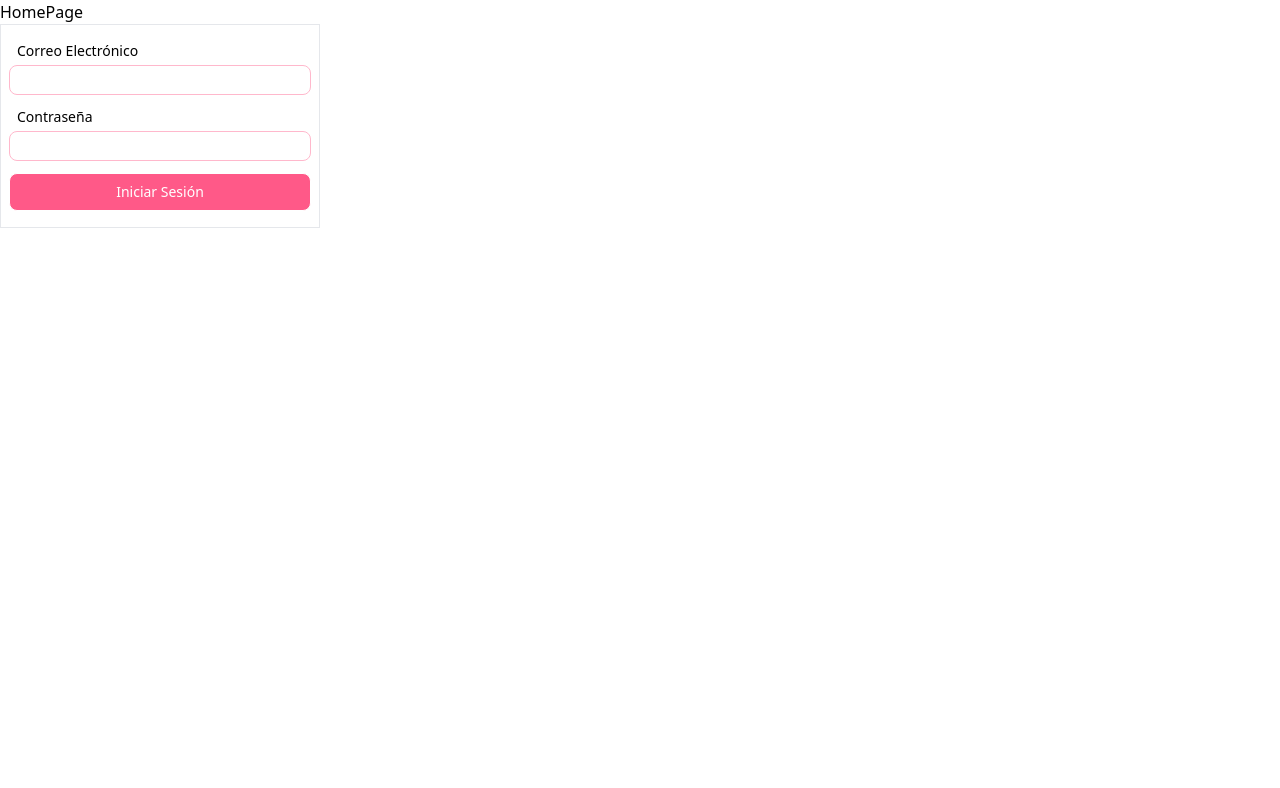
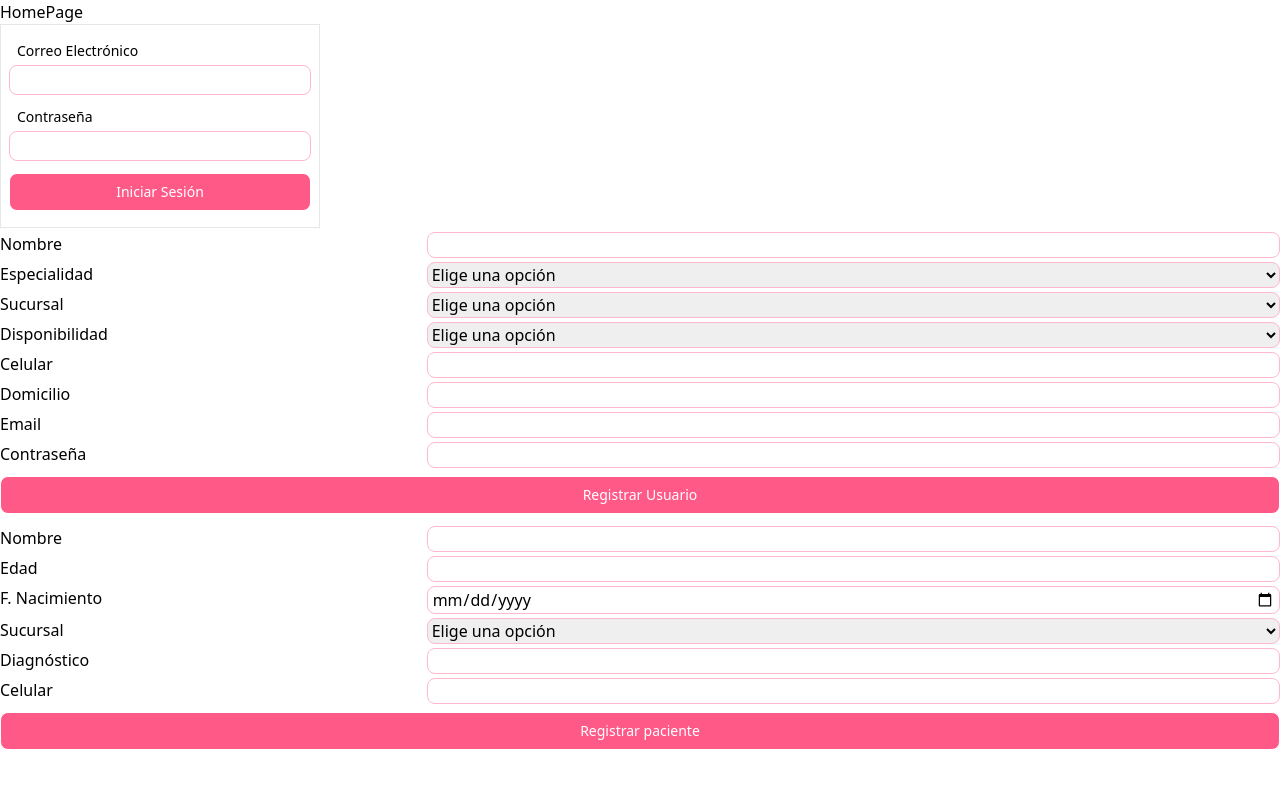
Before and after one commit to Ronald803/suyana-front, a React (Vite) app: page / in a window 1280 px wide. Shown: the top 788 px of the page. Built offline with nearby package versions, Linux system fonts and the light colour scheme.

Commit message:
Create EmployeeForm and PatientForm components

```diff
--- a/src/api/doctorRequests.js
+++ b/src/api/employeeRequests.js
@@ -15,3 +15,16 @@ export async function loginBackend(credentials) {
   }
   return false
 }
+
+export async function createEmployeeBackend(newEmployee){
+  const response = await fetch(config.backendUrl + '/api/staff', {
+    method: 'POST',
+    headers: [["Content-Type", "application/json"]],
+    body: JSON.stringify(newEmployee)
+  })
+  if(response.status == 201) {
+    const bodyAnswer = await response.json()
+    return bodyAnswer.body
+  }
+  return false
+}
--- /dev/null
+++ b/src/api/patientRequests.js
@@ -0,0 +1,18 @@
+import { config } from "../config";
+
+export async function createPatientBackend(newPatient) {
+  const token = localStorage.getItem('t')
+  const response = await fetch(config.backendUrl + '/api/patient', {
+    method: 'POST',
+    headers: [
+      ["Content-Type", "application/json"],
+      ["xtoken", token]
+    ],
+    body: JSON.stringify(newPatient)
+  })
+  if (response.status == 201) {
+    const bodyAnswer = await response.json()
+    return bodyAnswer
+  }
+  return false
+}
--- /dev/null
+++ b/src/components/atoms/OneLineLabelInput.jsx
@@ -0,0 +1,28 @@
+import PropTypes from 'prop-types';
+
+function OneLineLabelInput(props) {
+  return (
+    <div className='flex pt-1'>
+      <label className='w-1/3' htmlFor={props.id}>{props.name}</label>
+      <input
+        type={props.type}
+        id={props.id}
+        name={props.id}
+        ref={props.selectRef}
+        className='w-2/3 rounded-lg border border-tertiary px-1'
+      />
+    </div>
+  )
+}
+
+export default OneLineLabelInput
+
+OneLineLabelInput.propTypes = {
+  id: PropTypes.string,
+  name: PropTypes.string,
+  type: PropTypes.string,
+  selectRef: PropTypes.oneOfType([
+    PropTypes.func,
+    PropTypes.shape({ current: PropTypes.any })
+])
+}
--- /dev/null
+++ b/src/components/atoms/OneLineLabelSelect.jsx
@@ -0,0 +1,37 @@
+import PropTypes from 'prop-types';
+
+function OneLineLabelSelect(props) {
+  return (
+    <div className='flex pt-1'>
+      <label
+        className='w-1/3'
+        htmlFor={props.id}
+      >
+        {props.name}
+      </label>
+      <select
+        className='w-2/3 rounded-lg border border-tertiary'
+        name={props.id}
+        id={props.id}
+        ref={props.selectRef}
+      >
+        <option value="">Elige una opción</option>
+        {props.options.map((option, index) => (
+          <option value={option.value} key={index}>{option.name}</option>
+        ))}
+      </select>
+    </div>
+  )
+}
+
+export default OneLineLabelSelect
+
+OneLineLabelSelect.propTypes = {
+  id: PropTypes.string,
+  name: PropTypes.string,
+  options: PropTypes.array,
+  selectRef: PropTypes.oneOfType([
+    PropTypes.func,
+    PropTypes.shape({ current: PropTypes.any })
+  ])
+}
--- /dev/null
+++ b/src/components/molecules/CreateEmployeeForm.jsx
@@ -0,0 +1,56 @@
+import { useRef } from 'react'
+import OneLineLabelInput from '../atoms/OneLineLabelInput'
+import MainButtonForm from '../atoms/MainButtonForm'
+import OneLineLabelSelect from '../atoms/OneLineLabelSelect'
+import { options } from '../../config'
+import { createEmployeeBackend } from '../../api/employeeRequests'
+import successAlert from '../alerts/successAlert'
+import errorAlert from '../alerts/errorAlert'
+
+function CreateEmployeeForm() {
+	const addressRef = useRef(null)
+	const availabilityRef = useRef(null)
+	const branchRef = useRef(null)
+	const emailRef = useRef(null)
+	const nameRef = useRef(null)
+	const passwordRef = useRef(null)
+	const phoneRef = useRef(null)
+	const specialtyRef = useRef(null)
+	const handleCreateEmployee = async () => {
+		const newEmployee = {
+			address: addressRef.current.value,
+			availability: availabilityRef.current.value,
+			branch: branchRef.current.value,
+			email: emailRef.current.value,
+			name: nameRef.current.value,
+			password: passwordRef.current.value,
+			phone: phoneRef.current.value,
+			specialty: specialtyRef.current.value,
+		}
+		const answer = await createEmployeeBackend(newEmployee)
+		if (answer) {
+			successAlert(answer.notice)
+		} else {
+			errorAlert('Algo salió mal, vuelve a intentarlo')
+		}
+	}
+	return (
+		<div>
+			<div>
+				<div>
+					<OneLineLabelInput id='name' name='Nombre' selectRef={nameRef} type='string' />
+					<OneLineLabelSelect id='specialty' name='Especialidad' selectRef={specialtyRef} options={options.specialties} />
+					<OneLineLabelSelect id='branch' name='Sucursal' selectRef={branchRef} options={options.branch} />
+					<OneLineLabelSelect id='availability' name='Disponibilidad' selectRef={availabilityRef} options={options.availability} />
+					<OneLineLabelInput id='phone' name='Celular' selectRef={phoneRef} type='number' />
+					<OneLineLabelInput id='address' name='Domicilio' selectRef={addressRef} type='text' />
+					<OneLineLabelInput id='email' name='Email' selectRef={emailRef} type='text' />
+					<OneLineLabelInput id='password' name='Contraseña' selectRef={passwordRef} type='password' />
+				</div>
+				<MainButtonForm buttonText='Registrar Usuario' onClick={handleCreateEmployee} />
+			</div>
+		</div>
+	)
+}
+
+export default CreateEmployeeForm
--- a/src/components/molecules/LoginForm.jsx
+++ b/src/components/molecules/LoginForm.jsx
@@ -1,7 +1,7 @@
 import { useRef } from 'react'
 import TwoLineLabelInput from '../atoms/TwoLineLabelInput'
 import MainButtonForm from '../atoms/MainButtonForm'
-import { loginBackend } from '../../api/doctorRequests'
+import { loginBackend } from '../../api/employeeRequests'
 import successAlert from '../alerts/successAlert'
 import errorAlert from '../alerts/errorAlert'
 
--- /dev/null
+++ b/src/components/molecules/NewPatientForm.jsx
@@ -0,0 +1,50 @@
+import { useRef } from "react"
+import MainButtonForm from "../atoms/MainButtonForm"
+import OneLineLabelInput from "../atoms/OneLineLabelInput"
+import OneLineLabelSelect from "../atoms/OneLineLabelSelect"
+import { options } from "../../config"
+import { createPatientBackend } from "../../api/patientRequests"
+import successAlert from "../alerts/successAlert"
+import errorAlert from "../alerts/errorAlert"
+
+function NewPatientForm() {
+  const ageRef = useRef(null)
+  const birthdayRef = useRef(null)
+  const branchRef = useRef(null)
+  const diagnosisRef = useRef(null)
+  const nameRef = useRef(null)
+  const phoneRef = useRef(null)
+  const handleCreatePatient = async () => {
+    const newPatient = {
+      age: ageRef.current.value,
+      birthday: birthdayRef.current.value,
+      branch: branchRef.current.value,
+      diagnosis: diagnosisRef.current.value,
+      name: nameRef.current.value,
+      phone: phoneRef.current.value,
+    }
+    const answer = await createPatientBackend(newPatient)
+    if (answer) {
+      successAlert(answer.message)
+    } else {
+      errorAlert('Algo salió mal, vuelve a intentarlo')
+    }
+  }
+  return (
+    <div>
+      <div>
+        <div>
+          <OneLineLabelInput id='name' name='Nombre' selectRef={nameRef} type='string' />
+          <OneLineLabelInput id='age' name='Edad' selectRef={ageRef} type='number' />
+          <OneLineLabelInput id='birthday' name='F. Nacimiento' selectRef={birthdayRef} type='date' />
+          <OneLineLabelSelect id='branch' name='Sucursal' selectRef={branchRef} options={options.branch} />
+          <OneLineLabelInput id='diagnosis' name='Diagnóstico' selectRef={diagnosisRef} type='string' />
+          <OneLineLabelInput id='phone' name='Celular' selectRef={phoneRef} type='number' />
+        </div>
+        <MainButtonForm buttonText='Registrar paciente' onClick={handleCreatePatient} />
+      </div>
+    </div>
+  )
+}
+
+export default NewPatientForm
--- a/src/components/pages/HomePage.jsx
+++ b/src/components/pages/HomePage.jsx
@@ -1,10 +1,14 @@
+import CreateEmployeeForm from "../molecules/CreateEmployeeForm"
 import LoginForm from "../molecules/LoginForm"
+import NewPatientForm from "../molecules/NewPatientForm"
 
 function HomePage() {
   return (
     <div>
       <div>HomePage</div>
       <LoginForm/>
+      <CreateEmployeeForm/>
+      <NewPatientForm/>
     </div>
   )
 }
--- a/src/config.js
+++ b/src/config.js
@@ -1,4 +1,22 @@
 export const config = {
-  //backendUrl: 'https://suyana-api.vercel.app'
-  backendUrl: 'http://localhost:4000'
+  backendUrl: 'https://suyana-api.vercel.app'
+  //backendUrl: 'http://localhost:4000'
 }
+
+export const options = {
+  specialties: [
+    { name: 'Psicología', value: 'psychology' },
+    { name: 'Psicopedagogía', value: 'psychopedagogy' },
+    { name: 'Fisioterapia y Psicomotricidad', value: 'physiotherapy' },
+    { name: 'Fonoaudiología', value: 'speechTherapy' }
+  ],
+  branch: [
+    { name: 'La Paz', value: 'laPaz' },
+    { name: 'El Alto', value: 'elAlto' }
+  ],
+  availability: [
+    { name: 'Mañana', value: 'morning' },
+    { name: 'Tarde', value: 'afternoon' },
+    { name: 'Día completo', value: 'allDay' }
+  ]
+}
```
